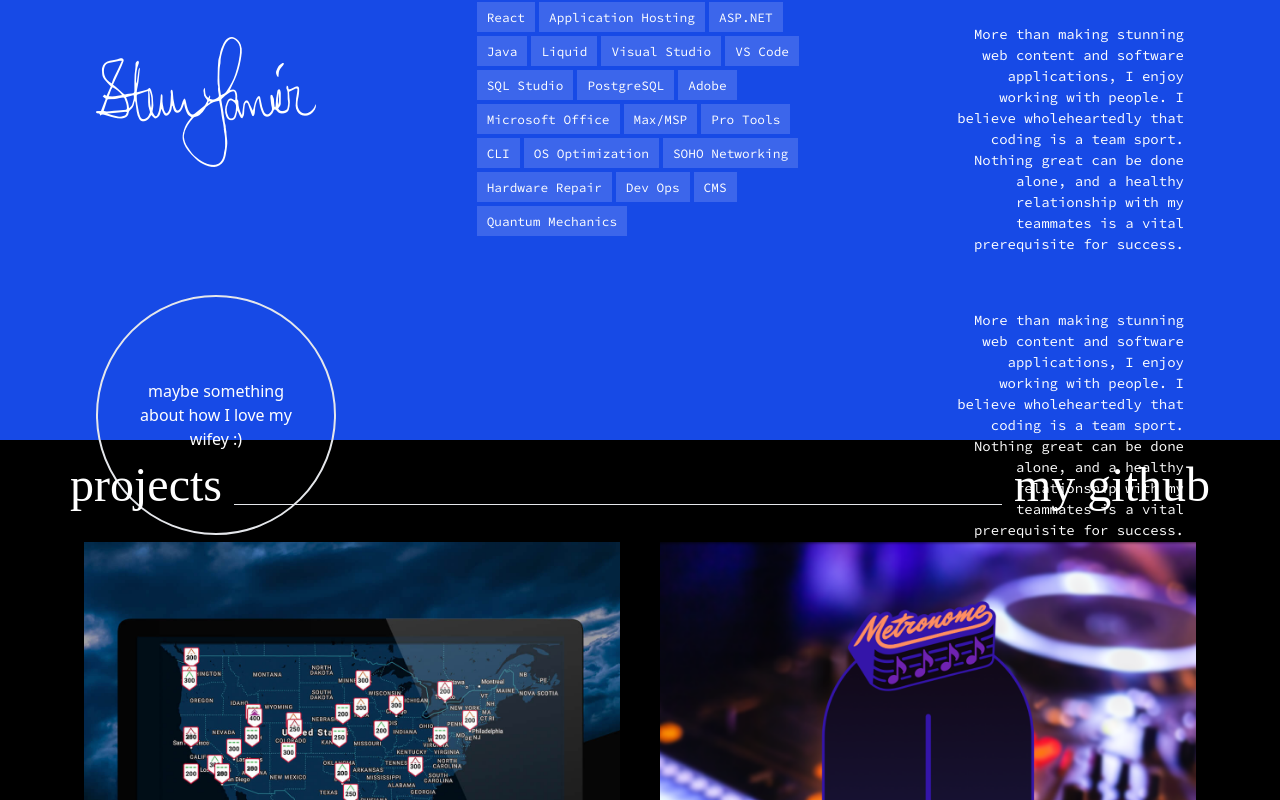
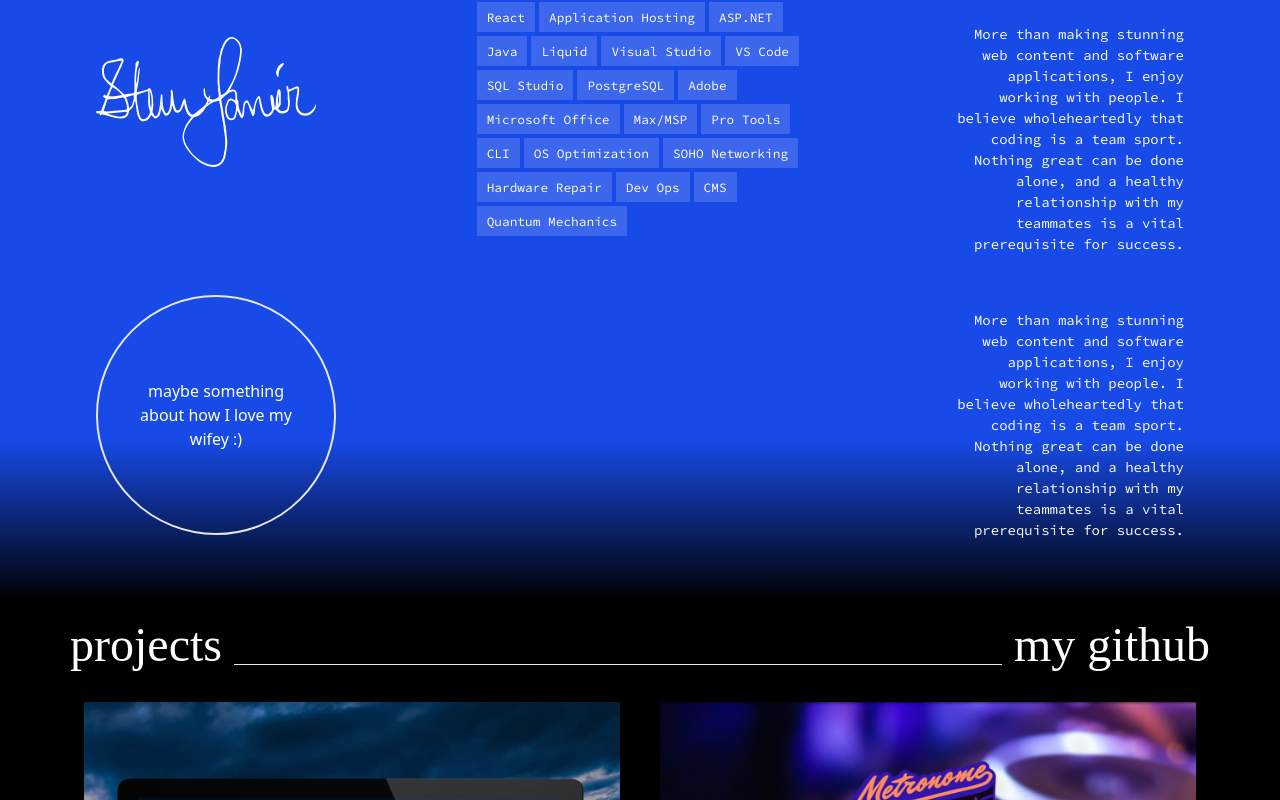
Before and after one commit to sklanier/Portfolio, a Next.js app: page / in a window 1280 px wide. Shown: the part 1360-2160 px from the top of the page. Built offline with nearby package versions, Linux system fonts and the light colour scheme.

Commit message:
added gradient to bottom of about seciton

```diff
--- a/components/AboutSection/About.js
+++ b/components/AboutSection/About.js
@@ -1,7 +1,8 @@
 import Skills from './Skills/Skills'
 
 const About = () => (
-    <section id="about" className="w-full bg-primaryBlue h-sectionHeight flex">
+    <section id="about">
+        <div className="w-full bg-primaryBlue h-sectionHeight flex">
             <div className="px-24 w-4/12 text-left">
                 <h1 className="aboutTitle">about</h1>
                 <p className="heroSub">
@@ -44,6 +45,8 @@ const About = () => (
                     for success.
                 </p>
             </div>
+        </div>
+        <div className="bg-gradient-to-b from-primaryBlue to-black w-full h-40"></div>
     </section>
 );
 
```
Lines whose indentation alone changed are shown as unchanged.
